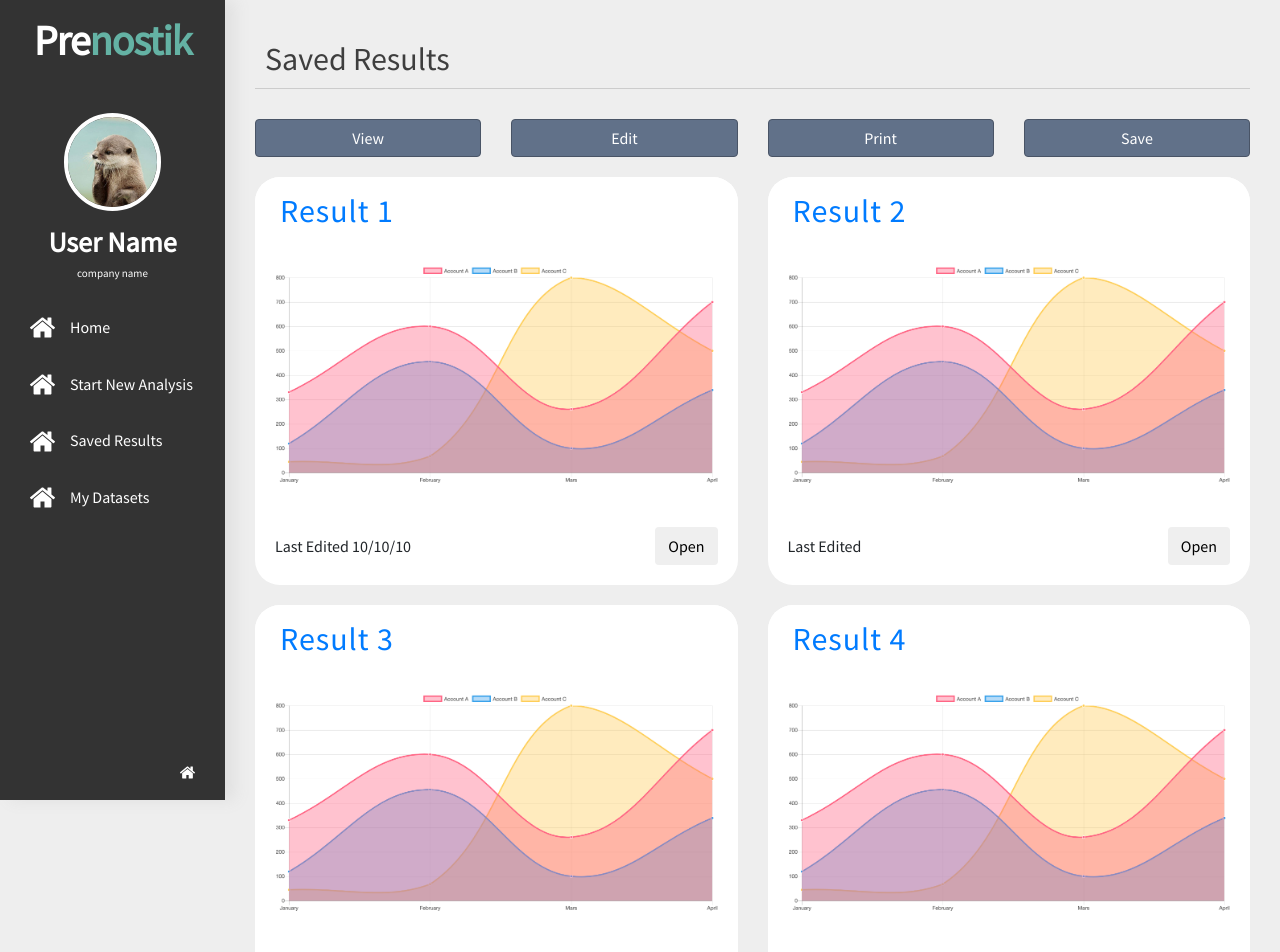
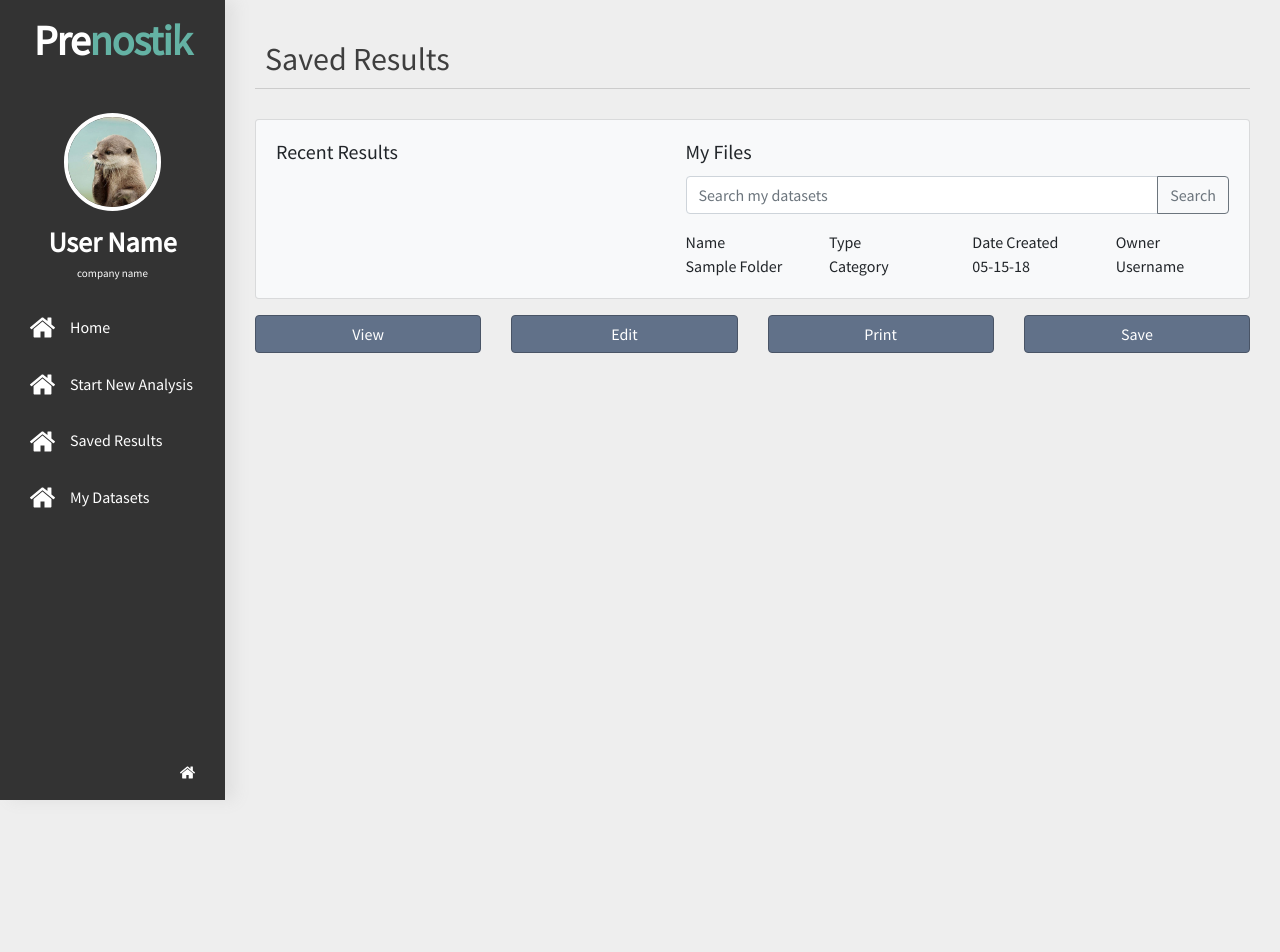
Before and after one commit to ryanae/prenostik, a React (Create React App) app: page /saved-results in a window 1280 px wide. Shown: the top 952 px of the page. After the commit the page ends 800 px from the top, so only its background shows below. Built offline with nearby package versions, Linux system fonts and the light colour scheme.

Commit message:
editing saved results

```diff
--- a/src/pages/saved/savedResults.js
+++ b/src/pages/saved/savedResults.js
@@ -1,14 +1,69 @@
 /* This is the main/first page for Saved Results */
 
-import React from 'react';
+import React, { Component } from 'react';
 import './savedResults.css';
 import { NavLink } from 'react-router-dom';
 import sample from '../home/chart-example.png';
 
-const savedResults = () => (
+class savedResults extends Component {
+    constructor(props) {
+        super(props);
+    }
 
-    <div id="savedResults" className="savedResults">
+    displayEntries() {
+        return(
+            <div class="entries">
+                <div class="row" id="entry-labels">
+                    <div class="col"> Name </div>
+                    <div class="col"> Type </div>
+                    <div class="col"> Date Created </div>
+                    <div class="col"> Owner </div>
+                </div>
+
+                <div class="row entry-category" data-toggle="collapse" href="#expanded-category-1">
+                    <div class="col"> Sample Folder </div>
+                    <div class="col"> Category </div>
+                    <div class="col"> 05-15-18 </div>
+                    <div class="col"> Username </div>
+                </div>
+
+                <div class="collapse" id="expanded-category-1">
+                    <div class="row entry-file">
+                        <div class="col"> Sample File </div>
+                        <div class="col"> .csv File </div>
+                        <div class="col"> 01-03-18 </div>
+                        <div class="col"> Username </div>
+                    </div>
+                </div>
+            </div>
+        )
+    }
+
+    render() {
+        return (
+            <div className="savedResults">
                 <h2> Saved Results</h2>
+
+                <div class="card bg-light mb-3">
+                    <div class="card-body">
+                        <div class="row">
+                            <div class="col-5">
+                                <h5 class="card-title">Recent Results</h5>
+
+                            </div>
+                            <div class="col-7">
+                                <h5 class="card-title">My Files</h5>
+                                    <div class="input-group mb-3">
+                                        <input type="text" class="form-control" placeholder="Search my datasets" aria-label="Search my datasets" aria-describedby="basic-addon2" />
+                                        <div class="input-group-append">
+                                            <button class="btn btn-outline-secondary" type="button">Search</button>
+                                        </div>
+                                    </div>
+                                    {this.displayEntries()}
+                            </div>
+                        </div>
+                    </div>
+                </div>
 
                 <div class="row">
                     <div class="col">
@@ -25,54 +80,6 @@ const savedResults = () => (
 
                     <div class="col">
                     <button type="button" class="btn btn-primary btn-block"  id="save-result-btn" data-toggle="modal" data-target="#SaveModal" >Save</button>
-            </div>
-        </div>
-
-        <div class="row">
-            <div class="col">
-                <div class="panel panel-default">
-                <NavLink to ="/analysis/result"><div class="panel heading" id="saved-heading"> Result 1 </div></NavLink>
-                <img src={sample}/>
-                <div class="panel-body">
-                    <div id="last-edited-text">Last Edited 10/10/10</div>
-                    <NavLink to ="/analysis/result"><button type="button" class="btn" id="open-save-btn">Open</button></NavLink>
-                </div>
-                </div>
-            </div>
-
-            <div class="col">
-                <div class="panel panel-default">
-                <NavLink to ="/analysis/result"><div class="panel heading" id="saved-heading"> Result 2 </div></NavLink>
-                <img src={sample}/>
-                <div class="panel-body">
-                    <div id="last-edited-text"> Last Edited </div>
-                    <NavLink to ="/analysis/result"><button type="button" class="btn" id="open-save-btn">Open</button></NavLink>
-                </div>
-                </div>
-            </div>
-        </div>
-
-            <div class="row">
-            <div class="col">
-                <div class="panel panel-default">
-                <NavLink to ="/analysis/result"><div class="panel heading"  id="saved-heading"> Result 3 </div></NavLink>
-                <img src={sample}/>
-                <div class="panel-body">
-                    <div id="last-edited-text"> Last Edited </div>
-                    <NavLink to ="/analysis/result"><button type="button" class="btn" id="open-save-btn">Open</button></NavLink>
-                </div>
-                </div>
-            </div>
-
-            <div class="col">
-                <div class="panel panel-default">
-                <NavLink to ="/analysis/result"><div class="panel heading"  id="saved-heading"> Result 4 </div></NavLink>
-                <img src={sample}/>
-                <div class="panel-body">
-                    <div id="last-edited-text"> Last Edited </div>
-                    <NavLink to ="/analysis/result"><button type="button" class="btn" id="open-save-btn">Open</button></NavLink>
-                </div>
-                </div>
                     </div>
                 </div>
 
@@ -95,10 +102,11 @@ const savedResults = () => (
                         </div>
                     </div>
                     </div>
+                </div>
+        )
+    }
 
-    </div>
-
-);
+}
 
 function printfunction(){
     window.print();
```
Lines whose indentation alone changed are shown as unchanged.
